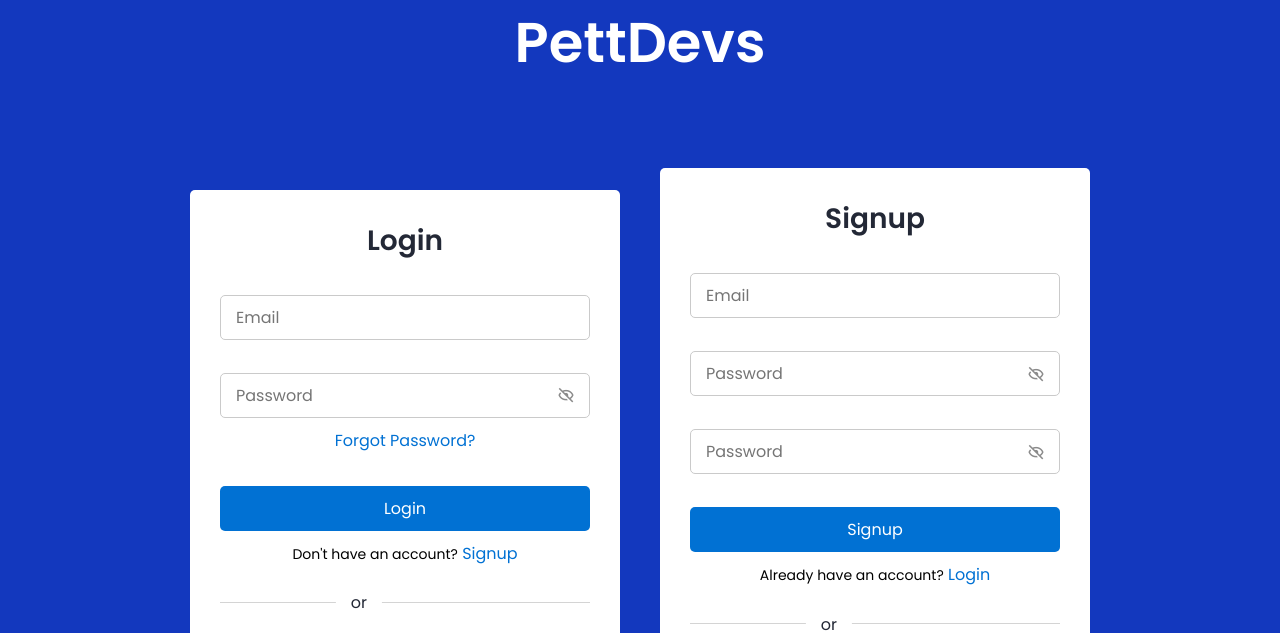
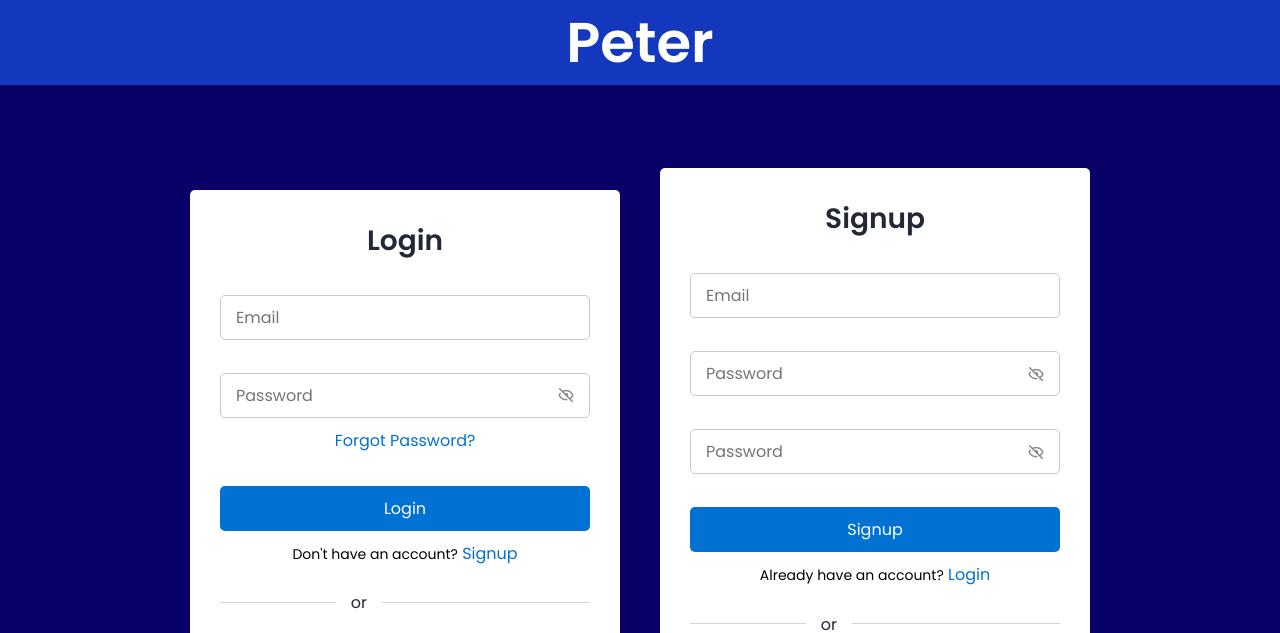
Before and after one commit to petermulli/login_form, a plain HTML site: page index.html in a window 1280 px wide. Shown: the top 633 px of the page. Drawn offline with nearby package versions, Linux system fonts and the light colour scheme.

Commit message:
first commit

```diff
--- a/index.html
+++ b/index.html
@@ -14,7 +14,7 @@
     </head>
     <body>
         <header id="brand">
-            <h1>PettDevs</h1>
+            <h1>Peter</h1>
         </header>
         <section class="container forms">
             <div class="form login">
--- a/style.css
+++ b/style.css
@@ -17,7 +17,7 @@
     height: 100vh;
     width: 100%;
     display: flex;
-    background-color: #1338be;
+    background-color: #080066;
 
     align-items: center;
     justify-content: center;
```
Also changed, not shown: 1 other file.
